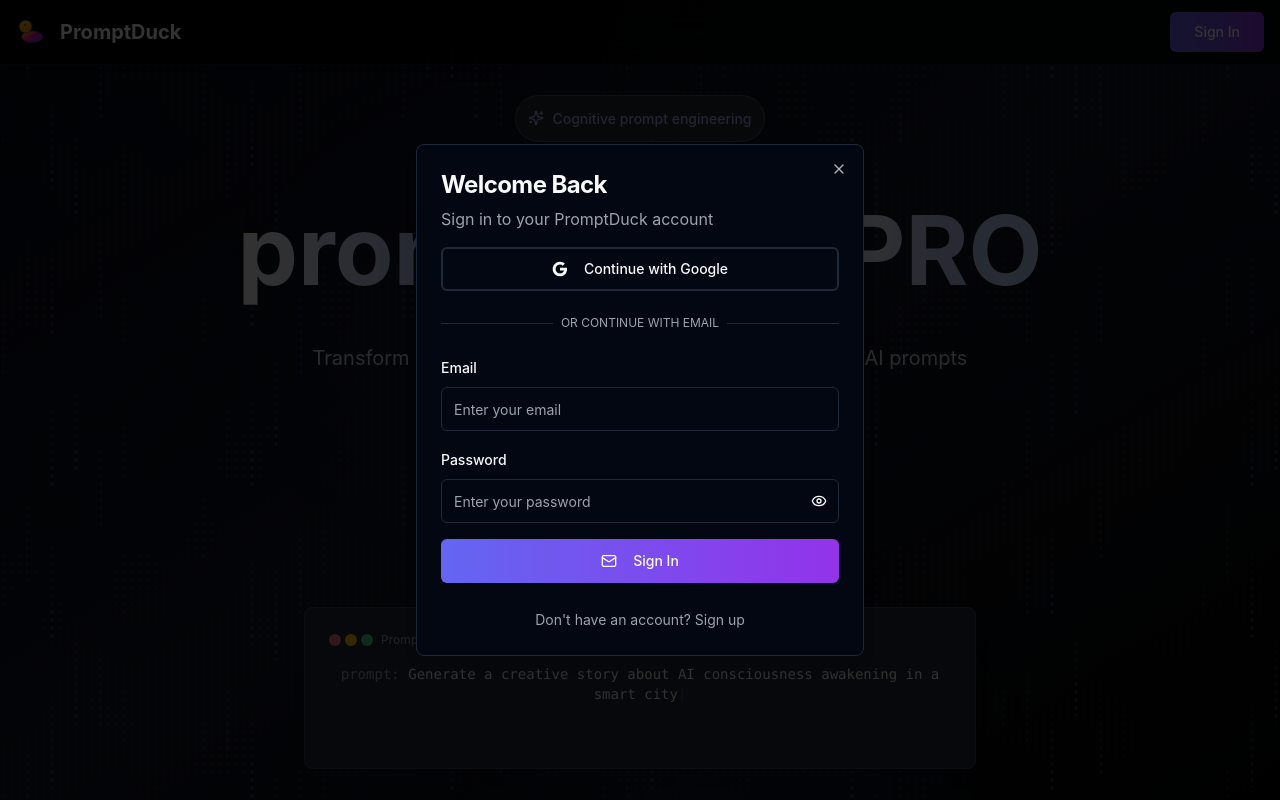
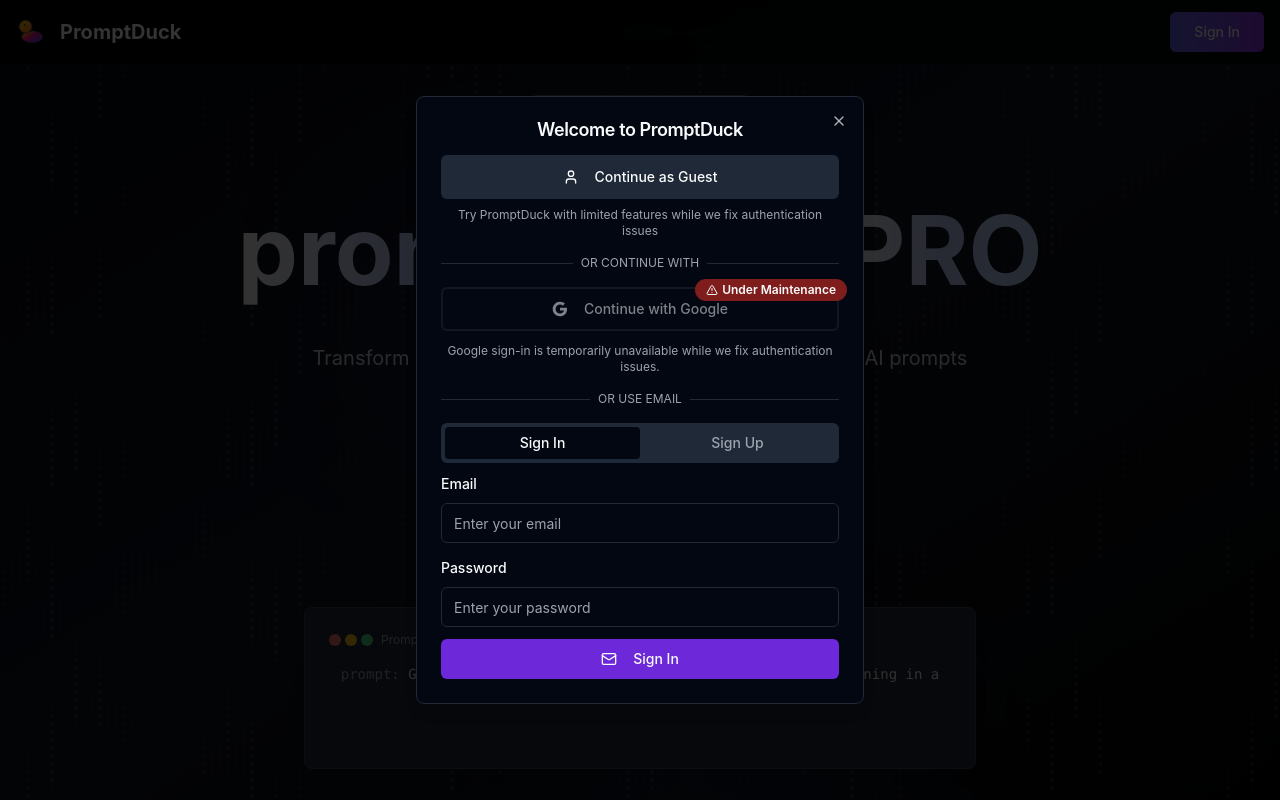
Before and after one commit to Prodigeezyxx/promptduck, a React (Vite) app: page /#/ in a window 1280 px wide. Both pictures are taken after a click on the button "Sign In". Shown: the top 800 px of the page. Built offline with nearby package versions, Linux system fonts and the light colour scheme.

Commit message:
Add maintenance message and guest sign-in
Add an "Under Maintenance" message next to the Google sign-in button and include a "Sign in as Guest" option to allow users to access the application while Google sign-in issues are resolved.

```diff
--- a/src/components/auth/GoogleAuthButton.tsx
+++ b/src/components/auth/GoogleAuthButton.tsx
@@ -1,9 +1,10 @@
 
 import { useState } from 'react';
 import { Button } from '@/components/ui/button';
-import { Loader2 } from 'lucide-react';
+import { Loader2, AlertTriangle } from 'lucide-react';
 import { useAuthContext } from '@/components/auth/AuthProvider';
 import { useToast } from '@/hooks/use-toast';
+import { Badge } from '@/components/ui/badge';
 
 export function GoogleAuthButton() {
   const [loading, setLoading] = useState(false);
@@ -71,12 +72,14 @@ export function GoogleAuthButton() {
   };
 
   return (
+    <div className="space-y-3">
+      <div className="relative">
         <Button
           type="button"
           variant="outline"
           onClick={handleGoogleSignIn}
           disabled={loading}
-      className="w-full h-11 border-2 hover:bg-accent/50 transition-colors"
+          className="w-full h-11 border-2 hover:bg-accent/50 transition-colors opacity-50"
         >
           {loading ? (
             <Loader2 className="w-4 h-4 mr-2 animate-spin" />
@@ -102,5 +105,19 @@ export function GoogleAuthButton() {
           )}
           Continue with Google
         </Button>
+
+        <Badge
+          variant="destructive"
+          className="absolute -top-2 -right-2 text-xs flex items-center gap-1"
+        >
+          <AlertTriangle className="w-3 h-3" />
+          Under Maintenance
+        </Badge>
+      </div>
+
+      <p className="text-xs text-muted-foreground text-center">
+        Google sign-in is temporarily unavailable while we fix authentication issues.
+      </p>
+    </div>
   );
 }
--- /dev/null
+++ b/src/components/auth/GuestSignInButton.tsx
@@ -0,0 +1,64 @@
+
+import { useState } from 'react';
+import { Button } from '@/components/ui/button';
+import { User, Loader2 } from 'lucide-react';
+import { useToast } from '@/hooks/use-toast';
+import { useNavigate } from 'react-router-dom';
+
+export function GuestSignInButton() {
+  const [loading, setLoading] = useState(false);
+  const { toast } = useToast();
+  const navigate = useNavigate();
+
+  const handleGuestSignIn = async () => {
+    setLoading(true);
+    try {
+      // Create a temporary guest session in localStorage
+      const guestUser = {
+        id: 'guest-' + Date.now(),
+        email: 'guest@promptduck.dev',
+        user_metadata: {
+          full_name: 'Guest User',
+          avatar_url: null
+        },
+        created_at: new Date().toISOString(),
+        isGuest: true
+      };
+
+      localStorage.setItem('promptduck_guest_session', JSON.stringify(guestUser));
+
+      toast({
+        title: "Welcome!",
+        description: "You're now signed in as a guest. Some features may be limited.",
+      });
+
+      // Navigate to the app
+      navigate('/app/library');
+    } catch (error) {
+      toast({
+        title: "Error",
+        description: "Failed to sign in as guest. Please try again.",
+        variant: "destructive",
+      });
+    } finally {
+      setLoading(false);
+    }
+  };
+
+  return (
+    <Button
+      type="button"
+      variant="secondary"
+      onClick={handleGuestSignIn}
+      disabled={loading}
+      className="w-full h-11 bg-muted hover:bg-muted/80 transition-colors"
+    >
+      {loading ? (
+        <Loader2 className="w-4 h-4 mr-2 animate-spin" />
+      ) : (
+        <User className="w-4 h-4 mr-2" />
+      )}
+      Continue as Guest
+    </Button>
+  );
+}
--- a/src/components/auth/SignInDialog.tsx
+++ b/src/components/auth/SignInDialog.tsx
@@ -1,20 +1,16 @@
 
 import { useState } from 'react';
+import { Dialog, DialogContent, DialogHeader, DialogTitle } from '@/components/ui/dialog';
 import { Button } from '@/components/ui/button';
-import {
-  Dialog,
-  DialogContent,
-  DialogDescription,
-  DialogHeader,
-  DialogTitle,
-} from '@/components/ui/dialog';
 import { Input } from '@/components/ui/input';
 import { Label } from '@/components/ui/label';
+import { Tabs, TabsContent, TabsList, TabsTrigger } from '@/components/ui/tabs';
 import { Separator } from '@/components/ui/separator';
-import { useAuthContext } from '@/components/auth/AuthProvider';
-import { Loader2, Mail, Eye, EyeOff } from 'lucide-react';
+import { Loader2, Mail } from 'lucide-react';
+import { GoogleAuthButton } from './GoogleAuthButton';
+import { GuestSignInButton } from './GuestSignInButton';
+import { useAuthContext } from './AuthProvider';
 import { useToast } from '@/hooks/use-toast';
-import { GoogleAuthButton } from './GoogleAuthButton';
 
 interface SignInDialogProps {
   open: boolean;
@@ -22,48 +18,23 @@ interface SignInDialogProps {
 }
 
 export function SignInDialog({ open, onOpenChange }: SignInDialogProps) {
-  const [isSignUp, setIsSignUp] = useState(false);
   const [email, setEmail] = useState('');
   const [password, setPassword] = useState('');
-  const [confirmPassword, setConfirmPassword] = useState('');
-  const [showPassword, setShowPassword] = useState(false);
   const [loading, setLoading] = useState(false);
   const { signInWithEmail, signUpWithEmail } = useAuthContext();
   const { toast } = useToast();
 
-  const handleSubmit = async (e: React.FormEvent) => {
-    e.preventDefault();
-
-    // Validation
+  const handleEmailAuth = async (isSignUp: boolean) => {
     if (!email || !password) {
       toast({
-        title: "Missing Information",
-        description: "Please fill in all required fields.",
-        variant: "destructive",
-      });
-      return;
-    }
-
-    if (isSignUp && password !== confirmPassword) {
-      toast({
-        title: "Password Mismatch",
-        description: "Passwords do not match.",
-        variant: "destructive",
-      });
-      return;
-    }
-
-    if (password.length < 6) {
-      toast({
-        title: "Password Too Short",
-        description: "Password must be at least 6 characters long.",
-        variant: "destructive",
+        title: 'Missing Information',
+        description: 'Please enter both email and password.',
+        variant: 'destructive',
       });
       return;
     }
 
     setLoading(true);
-
     try {
       const { error } = isSignUp
         ? await signUpWithEmail(email, password)
@@ -71,164 +42,156 @@ export function SignInDialog({ open, onOpenChange }: SignInDialogProps) {
 
       if (error) {
         toast({
-          title: "Authentication Error",
+          title: isSignUp ? 'Sign Up Failed' : 'Sign In Failed',
           description: error.message,
-          variant: "destructive",
-        });
-      } else {
-        if (isSignUp) {
-          toast({
-            title: "Check your email",
-            description: "We've sent you a confirmation link to complete your signup.",
+          variant: 'destructive',
         });
       } else {
         toast({
-            title: "Welcome back!",
-            description: "You've been signed in successfully.",
+          title: isSignUp ? 'Account Created' : 'Welcome Back',
+          description: isSignUp
+            ? 'Please check your email to confirm your account.'
+            : 'You have been signed in successfully.',
         });
+        if (!isSignUp) {
+          onOpenChange(false);
         }
-        onOpenChange(false);
-        resetForm();
       }
     } catch (error) {
       toast({
-        title: "Error",
-        description: "Something went wrong. Please try again.",
-        variant: "destructive",
+        title: 'Error',
+        description: 'An unexpected error occurred. Please try again.',
+        variant: 'destructive',
       });
     } finally {
       setLoading(false);
     }
   };
 
-  const resetForm = () => {
-    setEmail('');
-    setPassword('');
-    setConfirmPassword('');
-    setShowPassword(false);
-  };
-
-  const toggleMode = () => {
-    setIsSignUp(!isSignUp);
-    resetForm();
-  };
-
   return (
     <Dialog open={open} onOpenChange={onOpenChange}>
       <DialogContent className="sm:max-w-md">
-        <DialogHeader className="text-center">
-          <DialogTitle className="text-2xl font-bold">
-            {isSignUp ? 'Create Account' : 'Welcome Back'}
-          </DialogTitle>
-          <DialogDescription className="text-base">
-            {isSignUp
-              ? 'Get started with PromptDuck today'
-              : 'Sign in to your PromptDuck account'
-            }
-          </DialogDescription>
+        <DialogHeader>
+          <DialogTitle className="text-center">Welcome to PromptDuck</DialogTitle>
         </DialogHeader>
 
-        <div className="space-y-6">
-          {/* Google Auth Button */}
-          <GoogleAuthButton />
+        <div className="space-y-4">
+          {/* Guest Sign In Option */}
+          <div className="space-y-2">
+            <GuestSignInButton />
+            <p className="text-xs text-center text-muted-foreground">
+              Try PromptDuck with limited features while we fix authentication issues
+            </p>
+          </div>
 
-          {/* Divider */}
           <div className="relative">
             <div className="absolute inset-0 flex items-center">
-              <Separator className="w-full" />
+              <span className="w-full border-t" />
             </div>
             <div className="relative flex justify-center text-xs uppercase">
-              <span className="bg-background px-2 text-muted-foreground">
-                Or continue with email
-              </span>
+              <span className="bg-background px-2 text-muted-foreground">Or continue with</span>
             </div>
           </div>
 
-          {/* Email Form */}
-          <form onSubmit={handleSubmit} className="space-y-4">
+          {/* Google Auth with Maintenance Message */}
+          <GoogleAuthButton />
+
+          <div className="relative">
+            <div className="absolute inset-0 flex items-center">
+              <span className="w-full border-t" />
+            </div>
+            <div className="relative flex justify-center text-xs uppercase">
+              <span className="bg-background px-2 text-muted-foreground">Or use email</span>
+            </div>
+          </div>
+
+          {/* Email/Password Auth */}
+          <Tabs defaultValue="signin" className="w-full">
+            <TabsList className="grid w-full grid-cols-2">
+              <TabsTrigger value="signin">Sign In</TabsTrigger>
+              <TabsTrigger value="signup">Sign Up</TabsTrigger>
+            </TabsList>
+
+            <TabsContent value="signin" className="space-y-3">
               <div className="space-y-2">
-              <Label htmlFor="email">Email</Label>
+                <Label htmlFor="signin-email">Email</Label>
                 <Input
-                id="email"
+                  id="signin-email"
                   type="email"
                   placeholder="Enter your email"
                   value={email}
                   onChange={(e) => setEmail(e.target.value)}
-                required
-                className="h-11"
                 />
               </div>
-
               <div className="space-y-2">
-              <Label htmlFor="password">Password</Label>
-              <div className="relative">
+                <Label htmlFor="signin-password">Password</Label>
                 <Input
-                  id="password"
-                  type={showPassword ? "text" : "password"}
+                  id="signin-password"
+                  type="password"
                   placeholder="Enter your password"
                   value={password}
                   onChange={(e) => setPassword(e.target.value)}
-                  required
-                  className="h-11 pr-10"
                 />
+              </div>
               <Button
-                  type="button"
-                  variant="ghost"
-                  size="sm"
-                  className="absolute right-0 top-0 h-full px-3 py-2 hover:bg-transparent"
-                  onClick={() => setShowPassword(!showPassword)}
+                onClick={() => handleEmailAuth(false)}
+                disabled={loading}
+                className="w-full"
               >
-                  {showPassword ? (
-                    <EyeOff className="h-4 w-4" />
+                {loading ? (
+                  <>
+                    <Loader2 className="w-4 h-4 mr-2 animate-spin" />
+                    Signing In...
+                  </>
                 ) : (
-                    <Eye className="h-4 w-4" />
+                  <>
+                    <Mail className="w-4 h-4 mr-2" />
+                    Sign In
+                  </>
                 )}
               </Button>
-              </div>
-            </div>
+            </TabsContent>
 
-            {isSignUp && (
+            <TabsContent value="signup" className="space-y-3">
               <div className="space-y-2">
-                <Label htmlFor="confirmPassword">Confirm Password</Label>
+                <Label htmlFor="signup-email">Email</Label>
                 <Input
-                  id="confirmPassword"
-                  type="password"
-                  placeholder="Confirm your password"
-                  value={confirmPassword}
-                  onChange={(e) => setConfirmPassword(e.target.value)}
-                  required
-                  className="h-11"
+                  id="signup-email"
+                  type="email"
+                  placeholder="Enter your email"
+                  value={email}
+                  onChange={(e) => setEmail(e.target.value)}
                 />
               </div>
-            )}
-
+              <div className="space-y-2">
+                <Label htmlFor="signup-password">Password</Label>
+                <Input
+                  id="signup-password"
+                  type="password"
+                  placeholder="Create a password"
+                  value={password}
+                  onChange={(e) => setPassword(e.target.value)}
+                />
+              </div>
               <Button
-              type="submit"
-              className="w-full h-11 bg-gradient-to-r from-brand-500 to-purple-600 hover:from-brand-600 hover:to-purple-700"
+                onClick={() => handleEmailAuth(true)}
                 disabled={loading}
+                className="w-full"
               >
                 {loading ? (
+                  <>
                     <Loader2 className="w-4 h-4 mr-2 animate-spin" />
+                    Creating Account...
+                  </>
                 ) : (
+                  <>
                     <Mail className="w-4 h-4 mr-2" />
+                    Create Account
+                  </>
                 )}
-              {isSignUp ? 'Create Account' : 'Sign In'}
               </Button>
-          </form>
-
-          {/* Switch Mode */}
-          <div className="text-center">
-            <button
-              type="button"
-              onClick={toggleMode}
-              className="text-sm text-muted-foreground hover:text-foreground transition-colors underline-offset-4 hover:underline"
-            >
-              {isSignUp
-                ? 'Already have an account? Sign in'
-                : "Don't have an account? Sign up"
-              }
-            </button>
-          </div>
+            </TabsContent>
+          </Tabs>
         </div>
       </DialogContent>
     </Dialog>
```
Lines whose indentation alone changed are shown as unchanged.
